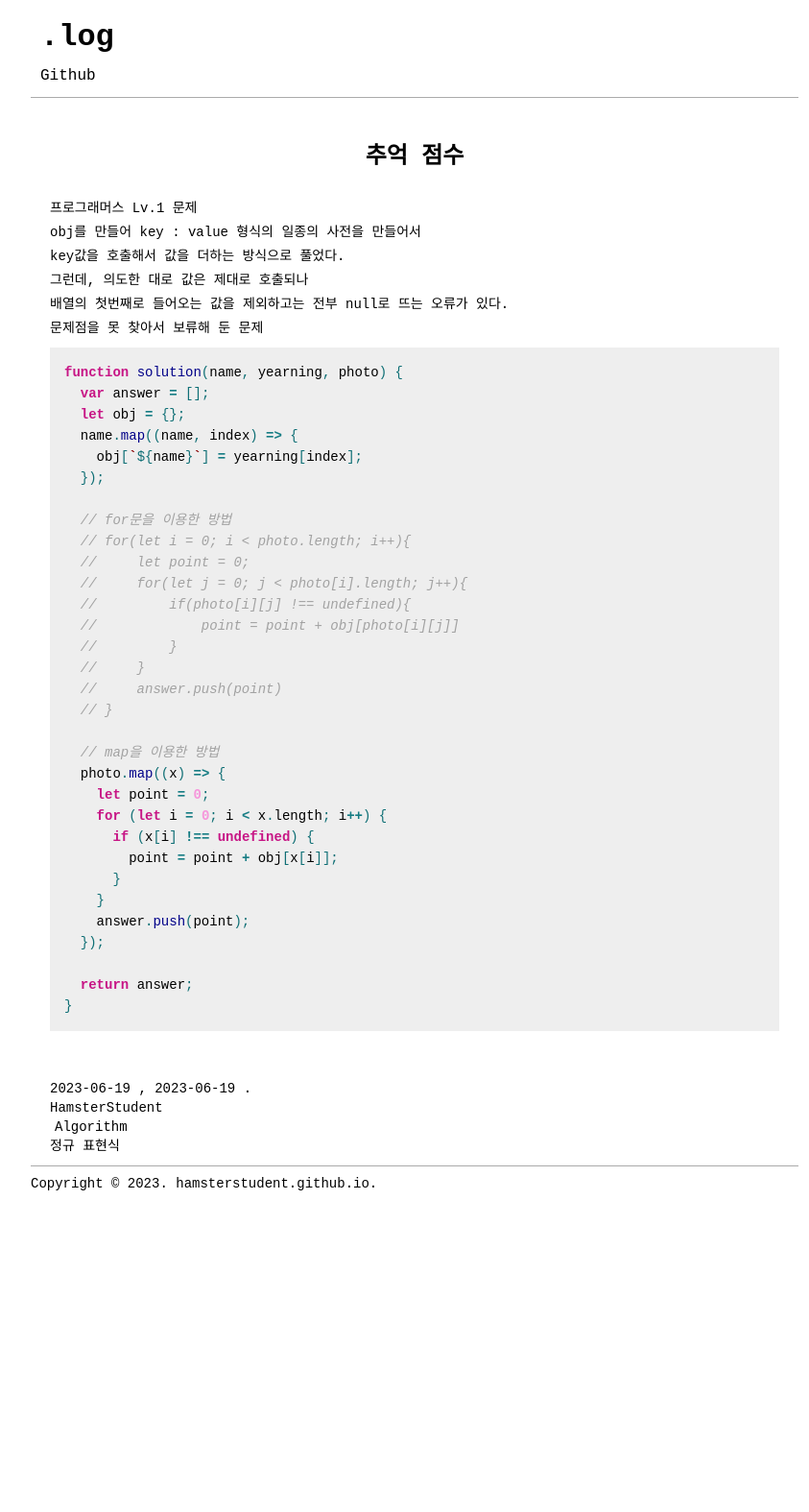
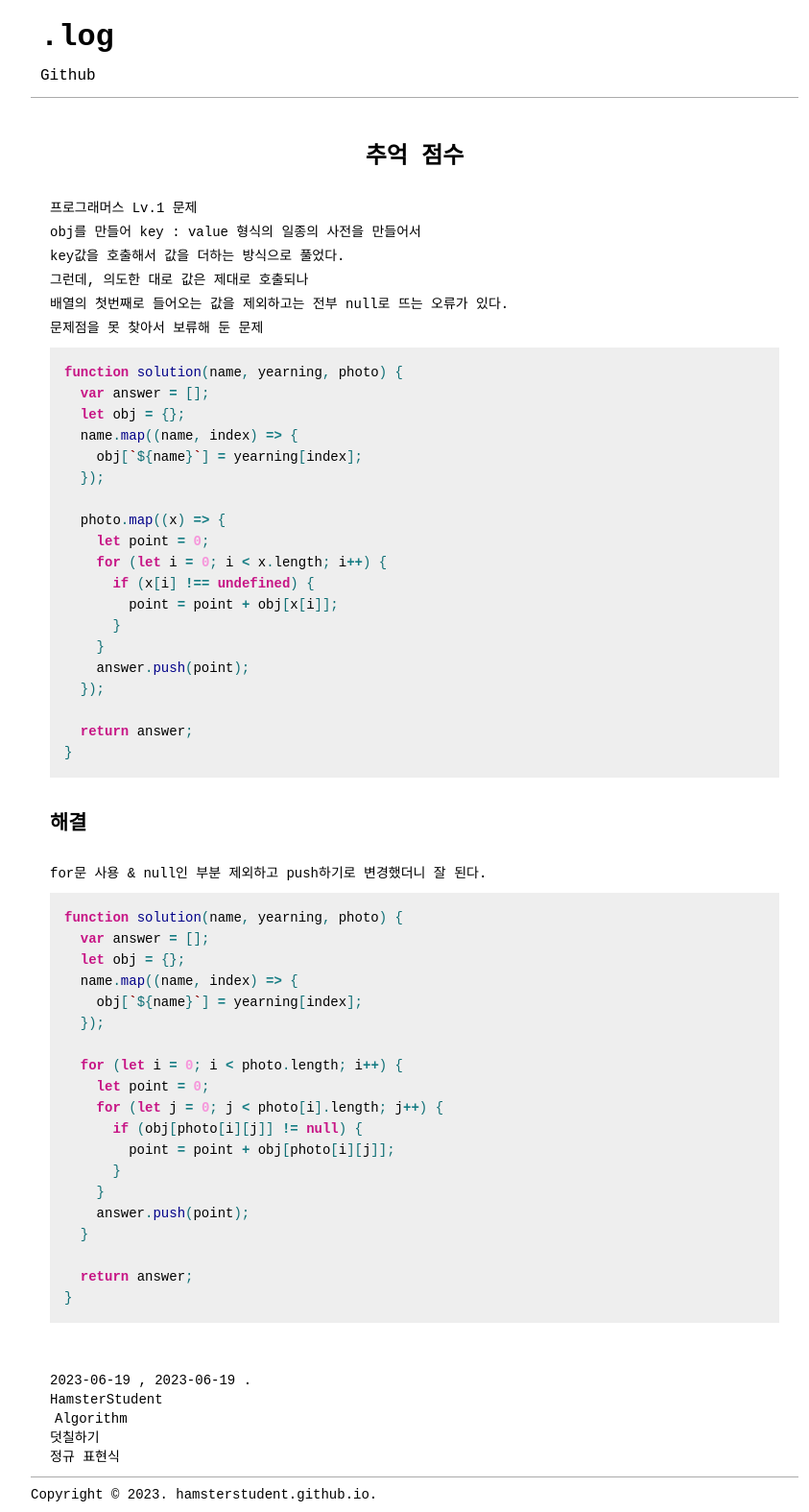
Before and after one commit to HamsterStudent/HamsterStudent.github.io, a Jekyll site: the page built from _posts/2023-06-19-algorithm.md, in a window 1280 px wide. Shown: the whole page at 96% size, without its empty margins (208-1051 px from the left). Built offline with Jekyll 4.4.1, drawn with Linux system fonts in a browser that asks for light colours; some web fonts are replaced; before the commit the page ends 1251 px from its top, so only the background shows below that.

Commit message:
algorithm post

````diff
--- a/_posts/2023-06-19-algorithm.md
+++ b/_posts/2023-06-19-algorithm.md
@@ -26,18 +26,6 @@
     obj[`${name}`] = yearning[index];
   });
 
-  // for문을 이용한 방법
-  // for(let i = 0; i < photo.length; i++){
-  //     let point = 0;
-  //     for(let j = 0; j < photo[i].length; j++){
-  //         if(photo[i][j] !== undefined){
-  //             point = point + obj[photo[i][j]]
-  //         }
-  //     }
-  //     answer.push(point)
-  // }
-
-  // map을 이용한 방법
   photo.map((x) => {
     let point = 0;
     for (let i = 0; i < x.length; i++) {
@@ -51,3 +39,29 @@
   return answer;
 }
 ```
+
+## 해결
+
+for문 사용 & null인 부분 제외하고 push하기로 변경했더니 잘 된다.
+
+```js
+function solution(name, yearning, photo) {
+  var answer = [];
+  let obj = {};
+  name.map((name, index) => {
+    obj[`${name}`] = yearning[index];
+  });
+
+  for (let i = 0; i < photo.length; i++) {
+    let point = 0;
+    for (let j = 0; j < photo[i].length; j++) {
+      if (obj[photo[i][j]] != null) {
+        point = point + obj[photo[i][j]];
+      }
+    }
+    answer.push(point);
+  }
+
+  return answer;
+}
+```
````
Also changed, not shown: _posts/2023-06-19-algorithm2.md (added, +27 -0 lines), _posts/2023-06-19-algorithm3.md (added, +34 -0 lines), _posts/2023-06-19-algorithm4.md (added, +29 -0 lines).
